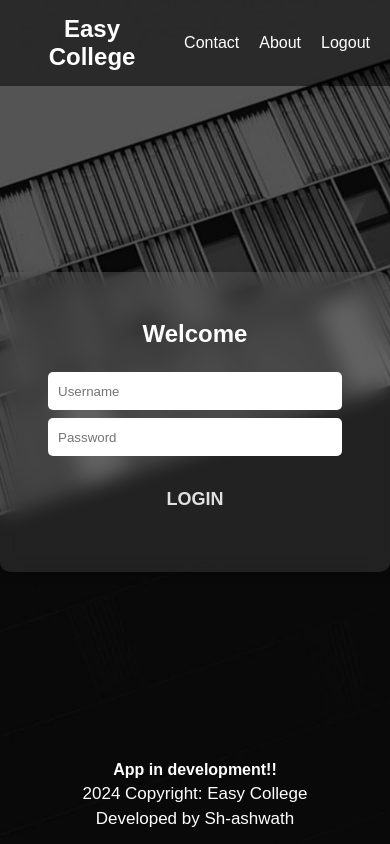
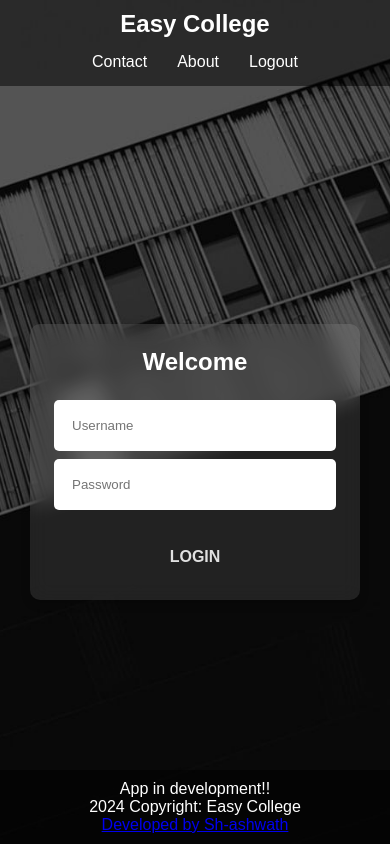
Before and after one commit to ashwathhhhh/Easy-College, a Flask app: page / in a window 390 px wide. Run offline with Flask 3, Linux system fonts and the light colour scheme; parts of the project's set-up code (start-up, migrations or seed data) failed here and were passed over.

Commit message:
mobile view some changes idk

```diff
--- a/templates/login.html
+++ b/templates/login.html
@@ -1,3 +1,4 @@
+<!-- login.html -->
 <!DOCTYPE html>
 <html lang="en">
 <head>
@@ -11,140 +12,17 @@
             padding: 0;
             font-family: Arial, sans-serif;
         }
-    /* Navbar styles */
-    .navbar {
-            background-color: transparent;
-            padding: 10px;
-            text-align: center;
-            width: 100%; /* Full width */
-            position: fixed; /* Fixed position */
-            top: 0; /* Stick to the top */
-            left: 0; /* Align to the left */
-            z-index: 1000; /* Ensure it is above other content */
-        }
 
-        .navbar h1 {
-            color: white;
-            margin: 0;
-            font-size: 24px;
-        }
         body {
             display: flex;
             justify-content: center;
             align-items: center;
-        height: 100vh;
+            min-height: 100vh;
             background: url('../static/images/background.jpeg') center center/cover;
             background-size: cover;
-    }
-    .login-container {
-        width: 500px;
-        height: 300px;
-        padding: 3rem;
-        background: rgba(255, 255, 255, 0.1);
-        backdrop-filter: blur(10px);
-        border-radius: 10px;
-        box-shadow: 0 4px 10px rgba(0, 0, 0, 0.2);
-        text-align: center;
+            padding: 20px;
         }
 
-    .login-container h2 {
-        color: #fff;
-        font-size: 1.5rem;
-        margin-bottom: 1.5rem;
-    }
-    .input-field {
-        display: flex;
-        align-items: center;
-        padding: 10px;
-        margin: 0.5rem 0;
-        border-radius: 5px;
-        background: #fff;
-    }
-    .input-field i {
-        margin-right: 10px;
-        color: #888;
-    }
-    .input-field input {
-        border: none;
-        outline: none;
-        width: 100%;
-    }
-    .login-btn {
-        padding-top: 25px;
-    font-size: 18px;
-    color: #e1e1e1;
-    font-family: inherit;
-    font-weight: 800;
-    cursor: pointer;
-    position: relative;
-    border: none;
-    background: none;
-    text-transform: uppercase;
-    transition-timing-function: cubic-bezier(0.25, 0.8, 0.25, 1);
-    transition-duration: 400ms;
-    transition-property: color;
-    background-color: transparent;
-}
-
-.login-btn:focus,
-.login-btn:hover {
-    color: #fff;
-}
-
-.login-btn:focus:after,
-.login-btn:hover:after {
-    width: 100%;
-    left: 0%;
-}
-
-.login-btn:after {
-    content: "";
-    pointer-events: none;
-    bottom: -2px;
-    left: 50%;
-    position: absolute;
-    width: 0%;
-    height: 2px;
-    background-color: #fff;
-    transition-timing-function: cubic-bezier(0.25, 0.8, 0.25, 1);
-    transition-duration: 400ms;
-    transition-property: width, left;
-}
-     /* Footer styles */
-     footer {
-            text-align: center;
-            padding: 10px 20px;
-            color: white;
-            font-family: 'Courier New', Courier, monospace;
-            background-color: transparent;
-            font-size: 14px;
-            flex-shrink: 0;
-            position: fixed;
-            bottom: 0;
-            width: 100%;
-        }
-        footer p {
-        margin: 5px 0; /* Reduce the gap */
-        padding: 0;
-    }
-        footer .development-text {
-            font-size: 16px;
-            font-weight: bold;
-        }
-
-        footer .developer a {
-            font-size: 17px;
-            color: white;
-            text-decoration: none;
-        }
-
-        footer .developer a:hover {
-            text-decoration: underline;
-        }
-
-        footer .Copyright{
-            font-size: 17px;
-        }
         .navbar {
             background-color: rgba(0, 0, 0, 0.5);
             padding: 15px 20px;
@@ -156,33 +34,112 @@
             left: 0;
             right: 0;
             z-index: 1000;
-    }
-
-    .navbar h1 {
-        color: white;
-        margin: 0;
-        font-size: 24px;
+            flex-wrap: wrap;
         }
 
         .navbar-links {
             display: flex;
+            flex-wrap: wrap;
+            gap: 10px;
         }
 
         .navbar-links a {
             color: white;
             text-decoration: none;
-        margin-left: 20px;
             font-size: 16px;
+            padding: 5px 10px;
         }
 
-    .navbar-links a:hover {
-        text-decoration: underline;
-    }
         .easy {
             font-size: 24px;
             color: white;
             text-decoration: none;
             font-weight: bold;
+        }
+
+        .login-container {
+            width: 100%;
+            max-width: 500px;
+            padding: 2rem;
+            background: rgba(255, 255, 255, 0.1);
+            backdrop-filter: blur(10px);
+            border-radius: 10px;
+            box-shadow: 0 4px 10px rgba(0, 0, 0, 0.2);
+            text-align: center;
+            margin: 80px 20px 20px 20px;
+        }
+
+        .login-container h2 {
+            color: #fff;
+            font-size: 1.5rem;
+            margin-bottom: 1.5rem;
+        }
+
+        .input-field {
+            display: flex;
+            align-items: center;
+            padding: 10px;
+            margin: 0.5rem 0;
+            border-radius: 5px;
+            background: #fff;
+        }
+
+        .input-field input {
+            border: none;
+            outline: none;
+            width: 100%;
+            padding: 8px;
+        }
+
+        .login-btn {
+            padding: 12px 25px;
+            font-size: 18px;
+            color: #e1e1e1;
+            font-weight: 800;
+            cursor: pointer;
+            border: none;
+            background: none;
+            text-transform: uppercase;
+            transition: all 0.3s ease;
+            margin-top: 20px;
+        }
+
+        .login-btn:hover {
+            color: #fff;
+            transform: translateY(-2px);
+        }
+
+        footer {
+            text-align: center;
+            padding: 10px 20px;
+            color: white;
+            background-color: rgba(0, 0, 0, 0.5);
+            position: fixed;
+            bottom: 0;
+            width: 100%;
+        }
+
+        @media (max-width: 600px) {
+            .navbar {
+                padding: 10px;
+                flex-direction: column;
+                gap: 10px;
+            }
+
+            .navbar-links {
+                width: 100%;
+                justify-content: center;
+            }
+
+            .login-container {
+                padding: 1.5rem;
+                margin: 100px 10px 20px 10px;
+            }
+
+            .login-btn {
+                font-size: 16px;
+                padding: 10px 20px;
+            }
         }
     </style>
 </head>
@@ -191,32 +148,30 @@
         <p class="easy">Easy College</p>
         <div class="navbar-links">
             <a href="#">Contact</a>
-            <a href="{{ url_for('about') }}" class="btn btn-secondary">About</a>
-            <a href="{{ url_for('logout') }}" class="btn btn-secondary">Logout</a>
-
+            <a href="{{ url_for('about') }}">About</a>
+            <a href="{{ url_for('logout') }}">Logout</a>
         </div>
     </nav>
+
     <div class="login-container">
         <h2>Welcome</h2>
         <form action="#" method="POST">
             <div class="input-field">
-            <p><input  placeholder="Username" type="text" name = "nm"></p>
+                <input placeholder="Username" type="text" name="nm">
             </div>
             <div class="input-field">
-            <p><input placeholder="Password" type="password" name = "pw"></p>
+                <input placeholder="Password" type="password" name="pw">
             </div>
             <button class="login-btn">LOGIN</button>
         </form>
     </div>
 
-<!-- Footer -->
     <footer>
         <p class="development-text">App in development!!</p>
-    <p class = "Copyright"> 2024 Copyright: Easy College</p>
+        <p class="Copyright">2024 Copyright: Easy College</p>
         <p class="developer">
-        <a href="https://github.com/SShashwath/cgpa-calc" target="_blank" class="dev">Developed by Sh-ashwath</a>
+            <a href="https://github.com/SShashwath/cgpa-calc" target="_blank">Developed by Sh-ashwath</a>
         </p>
     </footer>
-
 </body>
 </html>
```
Also changed, not shown: templates/attendance.html (+45 -39 lines). Lines whose indentation alone changed are shown as unchanged.
